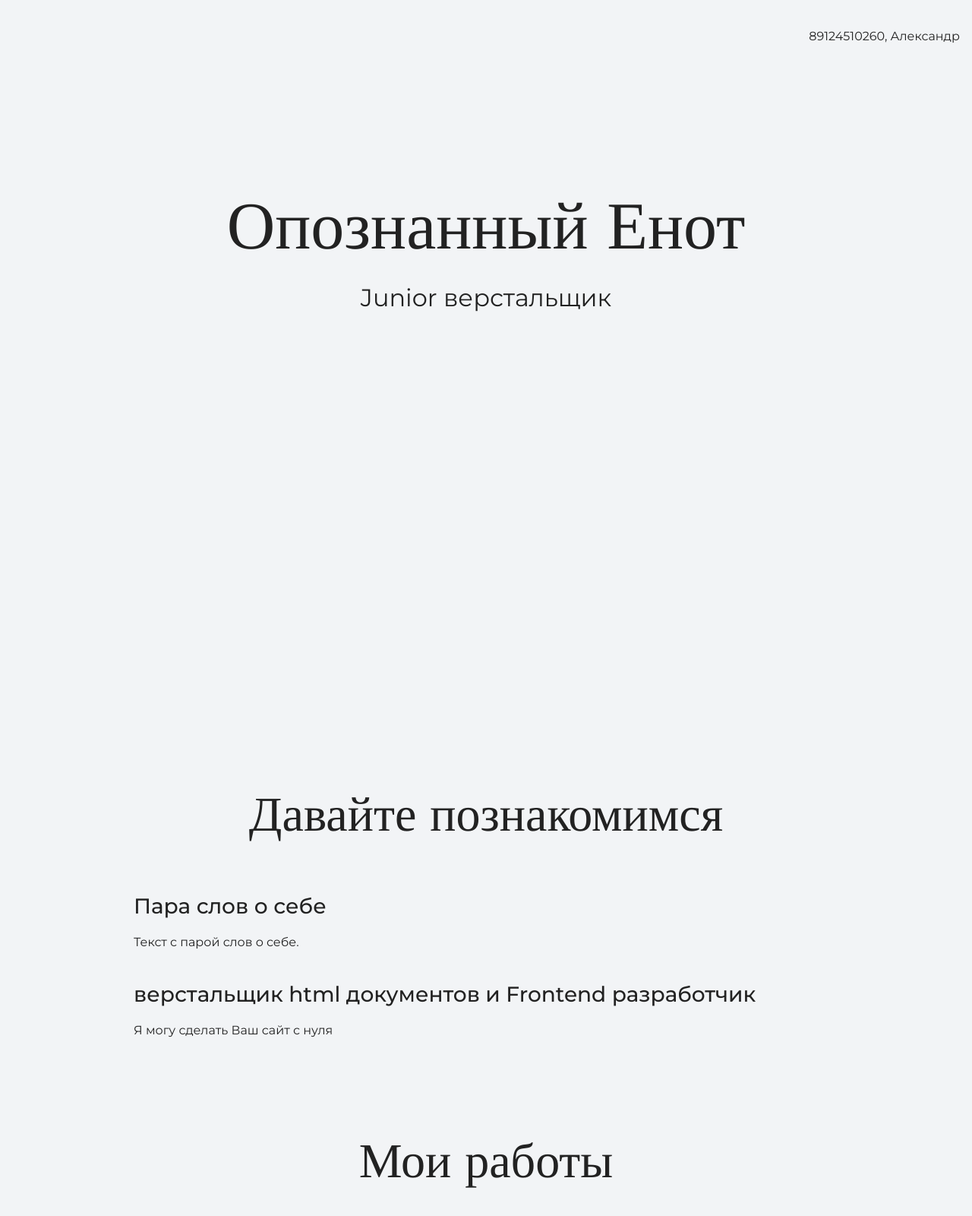
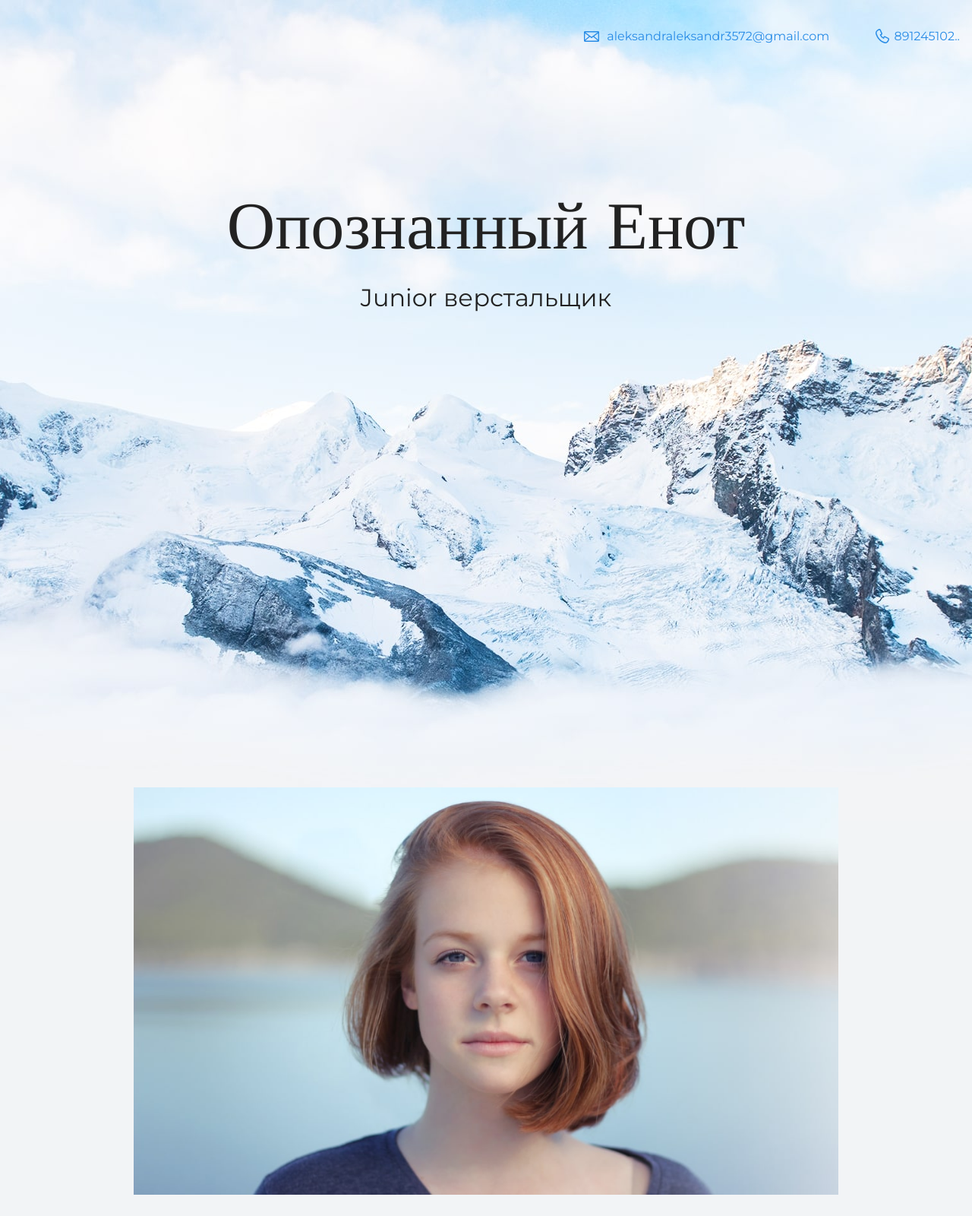
Before and after one commit to Aleksandrcom/my-site, a plain HTML site: page index.html in a window 1280 px wide. Shown: the top 1600 px of the page at 76% size. Drawn offline with nearby package versions, Linux system fonts and the light colour scheme.

Commit message:
добавление картинок и ссылок

```diff
--- a/index.html
+++ b/index.html
@@ -10,7 +10,8 @@
   <body>
     <header class="page-header">
       <div class="container">
-      89124510260, Александр
+      <a class="header-email" href="mailto: aleksandraleksandr3572@gmail.com">aleksandraleksandr3572@gmail.com</a>
+      <a class="header-phone" href="tel: 891245102..">891245102..</a>
     </div>
     </header>
 
@@ -22,6 +23,10 @@
     </section>
 
     <section class="intro">
+      <figure class="user-image">
+        <img src="files/user.jpg" width="928" height="536" alt="Фотография Неопознанного Енота">
+
+      </figure>
       <div class="container">
       <h2 class="subheading">Давайте познакомимся</h2>
       <h3>Пара слов о себе</h3>
@@ -34,9 +39,13 @@
     <section class="portfolio">
       <div class="container">
       <h2 class="subheading">Мои работы</h2>
+      <figure class="project-image">
+        <img src="files/project.jpg" width="928" height="536" alt="Cайт магазина товаров для дома">
+      </figure>
 
       <h3>Магазин товаров для дома</h3>
       <p>Мой первый сайт.</p>
+      <a class="button" href="source/project/index.html">Открыть страницу</a>
 
       <h3>Блог начинающего верстальщика</h3>
       <p>Статический блог про обучение HTML и CSS.</p>
@@ -45,7 +54,9 @@
 
     <footer class="page-footer">
       <div class="container">
-      Контакты в подвале
+        <a class="footer-email" href="mailto: aleksandraleksandr3572@gmail.com">aleksandraleksandr3572@gmail.com</a>
+        <a class="footer-phone" href="891245102..">891245102..</a>
+
     </div>
     </footer>
   </body>
```
Also changed, not shown: files/project.jpg (added), files/user.jpg (added), img/hero-bg.jpg (added), img/icon-css.svg (added), img/icon-email-footer.svg (added), img/icon-email-header.svg (added), img/icon-html.svg (added), img/icon-phone-footer.svg (added), img/icon-phone-header.svg (added).
